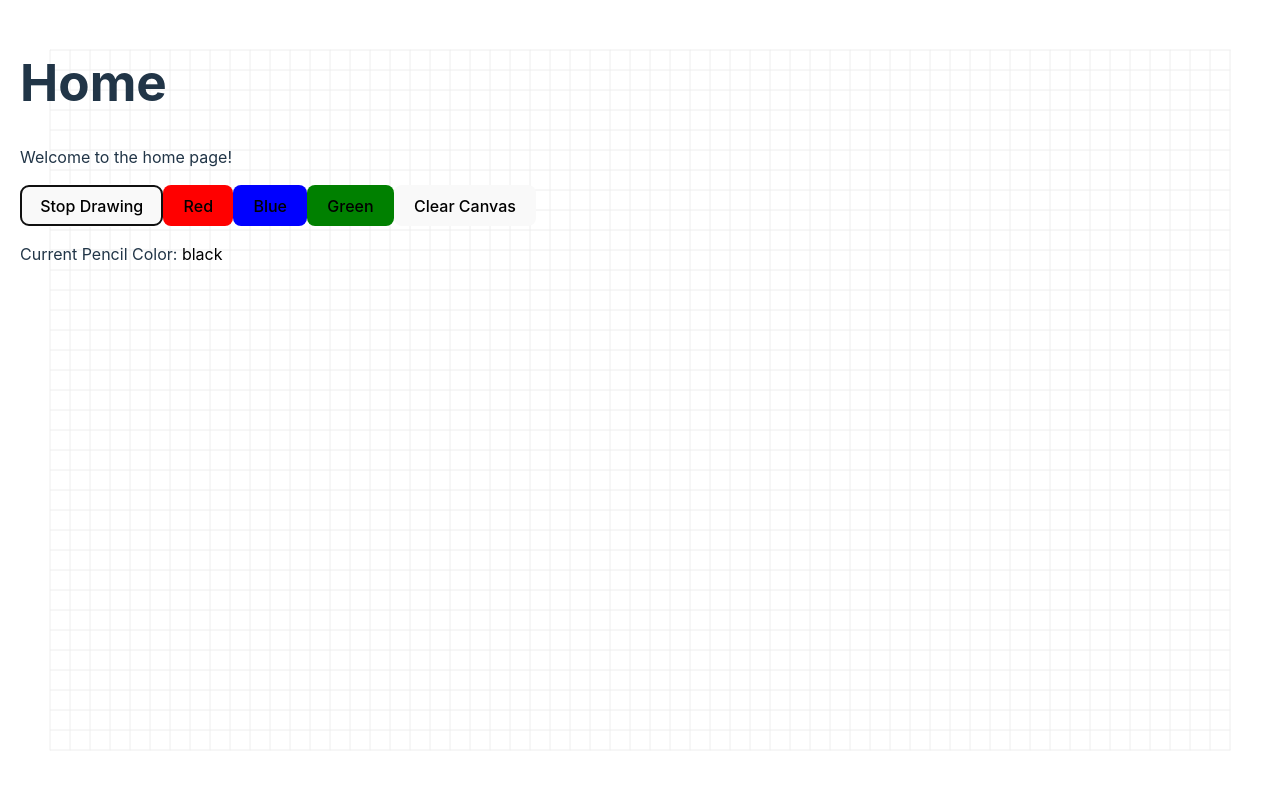
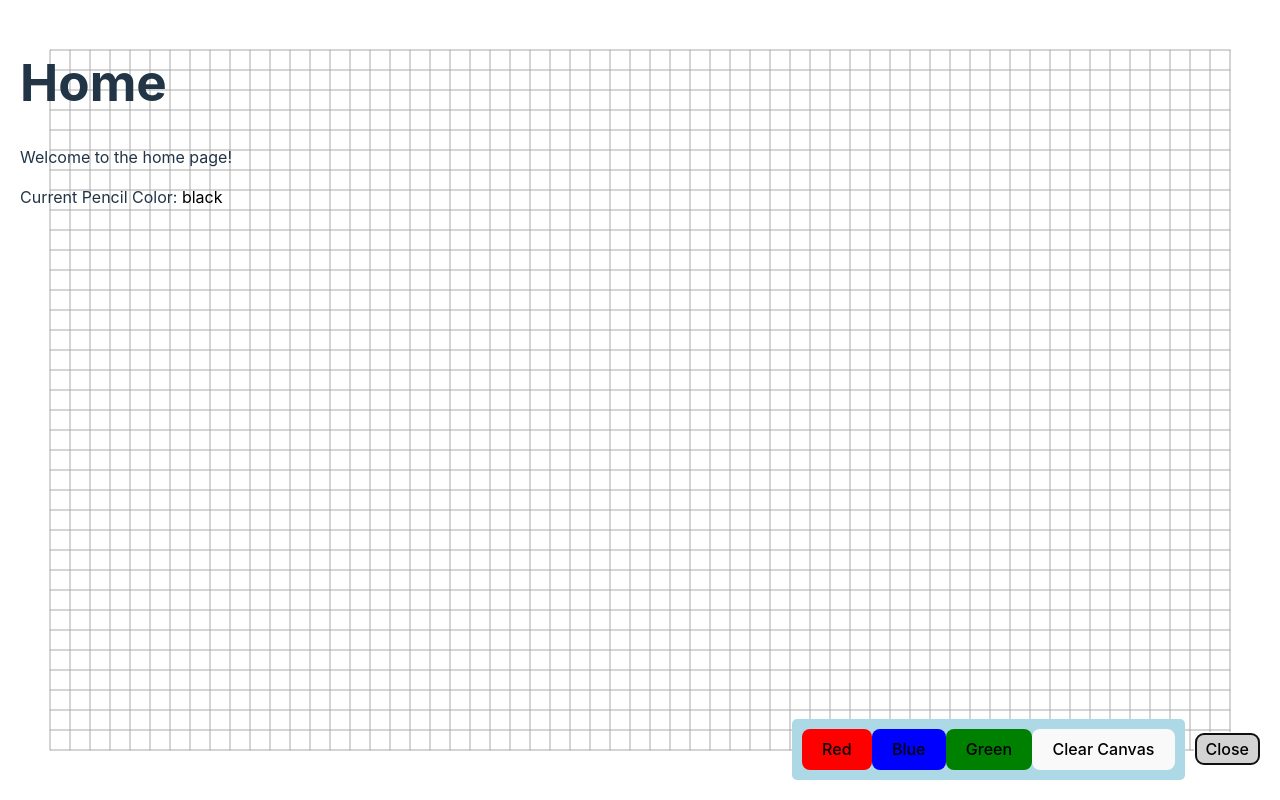
Before and after one commit to knemes/portfolio, a React (Vite) app: page / in a window 1280 px wide. Both pictures are taken after a click on the button "Start Drawing". Built offline with nearby package versions, Linux system fonts and the light colour scheme.

Commit message:
Connection expander button to layout and background

```diff
--- a/src/components/Button/ButtonExpander.css
+++ b/src/components/Button/ButtonExpander.css
@@ -4,23 +4,34 @@
     right: 20px;
     display: flex;
     align-items: center;
-    width: fit-content; /* Set a fixed width when collapsed */
+    z-index: 2;
+    width: fit-content;
 }
 
 .expander-content {
+    margin-right: 10px;
+    transition: transform 0.5s ease-in-out, visibility 0.5s ease-in-out; /* Transition both */
+    visibility: hidden; /* Important: Hide initially */
     display: flex;
+    flex-direction: row;
+    background-color: lightblue;
+    padding: 10px;
     white-space: nowrap;
-    flex-shrink: 0;
+    top: 0;
+    z-index: 1;
+    overflow: hidden;
+    border-radius: 5px;
+    transform-origin: right center; /* Set transform origin */
 }
 
 .expander-toggle {
-    padding: 10px;
+    padding: 5px 10px;
+    border: 1px solid gray;
+    background-color: lightgray;
     cursor: pointer;
-    border: none;
-    background-color: #eee;
-    border-radius: 5px;
+    z-index: 2; /* Ensure toggle is above content */
+    position: relative; /* Needed for z-index to work */
 }
 
-.button-expander.expanded .expander-toggle {
-    /* Add styles for expanded state */
+.button-expander.expanded .expander-content {
 }
--- a/src/components/Button/ButtonExpander.jsx
+++ b/src/components/Button/ButtonExpander.jsx
@@ -1,25 +1,41 @@
-import React, { useState, useRef, useEffect } from 'react';
+import React, { useState, useRef, useEffect, useCallback } from 'react';
 import PropTypes from 'prop-types';
 import './ButtonExpander.css';
 
-function ButtonExpander({ children, expandDirection = 'left', onToggle }) {
-    console.log("ButtonExpander component rendered");
+function ButtonExpander({ children, isDrawing, setIsDrawing, expandDirection = 'left', toggleLabel = '>', collapseLabel = '<' }) {
     const [isExpanded, setIsExpanded] = useState(false);
-    const containerRef = useRef(null)
     const [contentWidth, setContentWidth] = useState(0)
+    const contentRef = useRef(null);
+    const toggleRef = useRef(null);
 
-    useEffect(() => {
-        if (containerRef.current) {
-            setContentWidth(containerRef.current.offsetWidth)
-        }
-    }, [isExpanded])
+    const setToggleRef = useCallback((node) => {
+        toggleRef.current = node;
+    }, []);
 
     const toggleExpand = () => {
         setIsExpanded(!isExpanded);
-        if (onToggle) {
-            onToggle(!isExpanded);
+        setIsDrawing(!isDrawing);
+    };
+
+    useEffect(() => {
+        if (isExpanded && contentRef.current && toggleRef.current) {
+            const childrenArray = Array.from(contentRef.current.children);
+
+            childrenArray.forEach((child, index) => {
+                setTimeout(() => {
+                    child.style.visibility = 'visible';
+                    child.style.transform = 'translateX(0)';
+                }, index * 100);
+            });
+        } else if (contentRef.current) {
+            const toggleWidth = toggleRef.current.offsetWidth;
+            const childrenArray = Array.from(contentRef.current.children);
+            childrenArray.forEach((child) => {
+                child.style.visibility = 'hidden';
+                child.style.transform = `translateX(${toggleWidth}px)`;
+            });
         }
-    };
+    }, [isExpanded]);
 
     const containerStyle = {
         position: 'fixed',
@@ -30,22 +46,23 @@ function ButtonExpander({ children, expandDirection = 'left', onToggle }) {
     };
 
     const contentStyle = {
-        position: 'absolute', // Absolute positioning for content
-        top: 0,
-        right: 0,
-        transition: 'width 0.3s ease-in-out', // Transition width
-        width: isExpanded ? 'auto' : 0, // Animate width
+        transition: 'transform 0.5s ease-in-out, visibility 0.5s ease-in-out',
+        visibility: isExpanded ? 'visible' : 'hidden', // Still use visibility
         overflow: 'hidden',
-        display: 'flex'
+        display: 'flex',
+        flexDirection: 'row',
+        padding: '10px',
+        whiteSpace: 'nowrap',
+        transform: isExpanded ? 'translateX(0)' : `translateX(${expandDirection === 'left' ? '100%' : '-100%'})`,
     };
 
     return (
         <div className="button-expander" style={containerStyle}>
-            <div className="expander-content" style={contentStyle} ref={containerRef}>
+            <div className="expander-content" style={contentStyle} ref={contentRef}>
                 {children}
             </div>
-            <button className="expander-toggle" onClick={toggleExpand}>
-                {isExpanded ? '<' : '>'}
+            <button className="expander-toggle" onClick={toggleExpand} ref={setToggleRef}>
+                {isExpanded ? collapseLabel : toggleLabel}
             </button>
         </div>
     );
@@ -53,8 +70,11 @@ function ButtonExpander({ children, expandDirection = 'left', onToggle }) {
 
 ButtonExpander.propTypes = {
     children: PropTypes.node.isRequired,
-    expandDirection: PropTypes.oneOf(['left', 'right']),
-    onToggle: PropTypes.func,
+    expandDirection: PropTypes.oneOf(['left', 'right', 'up', 'down']),
+    isDrawing: PropTypes.bool.isRequired,
+    setIsDrawing: PropTypes.func.isRequired,
+    toggleLabel: PropTypes.func,
+    collapseLabel: PropTypes.string,
 };
 
 export default ButtonExpander;
--- a/src/components/Graph/Graph.jsx
+++ b/src/components/Graph/Graph.jsx
@@ -24,29 +24,13 @@ function Graph({canvas, mousePos, isDrawing, lines, backgroundLines }) {
     }, [canvas, mousePos]);
 
     const drawGrid = useCallback(() => {
-        //const canvas = canvasRef.current;
-        if (!canvas || !canvas.getContext) {
-            console.log("Canvas or context not available");
-            return;
-        }
 
         const ctx = canvas.getContext('2d');
-        if (!ctx) {
-            console.log("Canvas context is null!");
-            return;
-        }
-
-
         const width = canvas.width;
         const height = canvas.height;
 
-        if (width === 0 || height === 0) {
-            console.log("Canvas has zero dimensions!");
-            return;
-        }
-
         ctx.clearRect(0, 0, width, height);
-        ctx.strokeStyle = '#EEEEEE';
+        ctx.strokeStyle = isDrawing ? '#AAAAAA' : '#EEEEEE';
         ctx.lineWidth = 1;
 
         const margin = 50; // Margin around the grid
@@ -148,7 +132,7 @@ function Graph({canvas, mousePos, isDrawing, lines, backgroundLines }) {
 
         if (!isDrawing) { // Only warp when NOT drawing
             backgroundLines.forEach(line => {
-                drawWarpedLine(line, line[0].color || 'rgba(0,0,0,0.1)');
+                drawWarpedLine(line, 'rgba(0,0,0,0.1)');
             });
         } else {
             backgroundLines.forEach(line => {
@@ -156,7 +140,7 @@ function Graph({canvas, mousePos, isDrawing, lines, backgroundLines }) {
             })
         }
 
-        // Draw current line (warped only if isDrawing is true)
+        // Draw current line
         if (isDrawing && lines.length > 0) {
             lines.forEach(line => {
                 drawLine(line, line[0].color); // Use helper function
@@ -183,11 +167,7 @@ function Graph({canvas, mousePos, isDrawing, lines, backgroundLines }) {
                 return () => {
                     window.removeEventListener('resize', handleResize);
                 };
-            } else {
-                console.log("Context not available")
             }
-        } else {
-            console.log("Canvas ref not available yet.");
         }
     }, [canvas, drawGrid, drawLines]);
 
--- a/src/components/Layout.jsx
+++ b/src/components/Layout.jsx
@@ -1,6 +1,7 @@
 import React, { useState, useRef, useCallback, useEffect } from 'react';
 import { Outlet } from 'react-router-dom';
 import Graph from './Graph/Graph';
+import ButtonExpander from './Button/ButtonExpander';
 
 function Layout() {
     console.log('Layout component rendered');
@@ -144,6 +145,17 @@ function Layout() {
                     backgroundLines={backgroundLines} />}
             </div>
             <div style={{ padding: '20px', position: 'relative', zIndex: 1, pointerEvents: 'auto' }}> {/* Content area */}
+                <ButtonExpander
+                    isDrawing={isDrawing}
+                    setIsDrawing={setIsDrawing}
+                    toggleLabel={isDrawing ? "Stop Drawing" : "Start Drawing"}
+                    collapseLabel="Close"
+                >
+                    <button onClick={() => setPencilColor('red')} style={{ backgroundColor: 'red' }}>Red</button>
+                    <button onClick={() => setPencilColor('blue')} style={{ backgroundColor: 'blue' }}>Blue</button>
+                    <button onClick={() => setPencilColor('green')} style={{ backgroundColor: 'green' }}>Green</button>
+                    <button onClick={clearCanvas}>Clear Canvas</button>
+                </ButtonExpander>
                 <Outlet context={{ isDrawing, toggleDrawingMode, setPencilColor, clearCanvas, pencilColor }} />
             </div>
         </div>
--- a/src/pages/HomePage.jsx
+++ b/src/pages/HomePage.jsx
@@ -2,19 +2,12 @@ import React from 'react';
 import { useOutletContext } from 'react-router-dom';
 
 function Home() {
-    const { isDrawing, toggleDrawingMode, setDrawingColor, clearCanvas, pencilColor } = useOutletContext();
+    const { pencilColor } = useOutletContext();
 
     return (
         <div>
             <h1>Home</h1>
             <p>Welcome to the home page!</p>
-            <button onClick={toggleDrawingMode}>
-                {isDrawing ? "Stop Drawing" : "Start Drawing"}
-            </button>
-            <button onClick={() => setDrawingColor('red')} style={{ backgroundColor: 'red' }}>Red</button>
-            <button onClick={() => setDrawingColor('blue')} style={{ backgroundColor: 'blue' }}>Blue</button>
-            <button onClick={() => setDrawingColor('green')} style={{ backgroundColor: 'green' }}>Green</button>
-            <button onClick={clearCanvas}>Clear Canvas</button>
             <p>Current Pencil Color: <span style={{ color: pencilColor }}>{pencilColor}</span></p>
         </div>
     );
```
